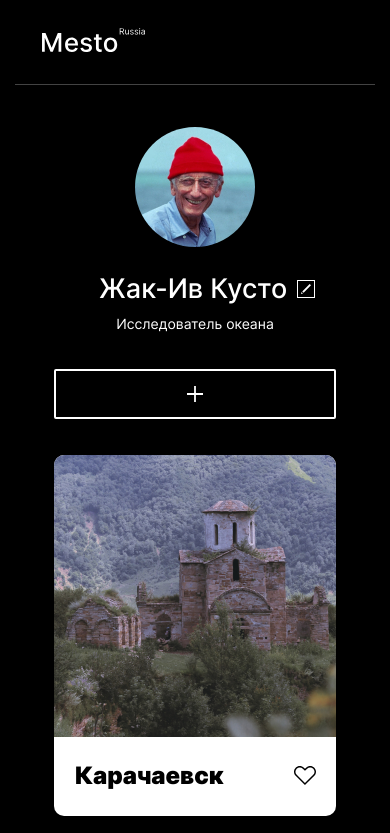
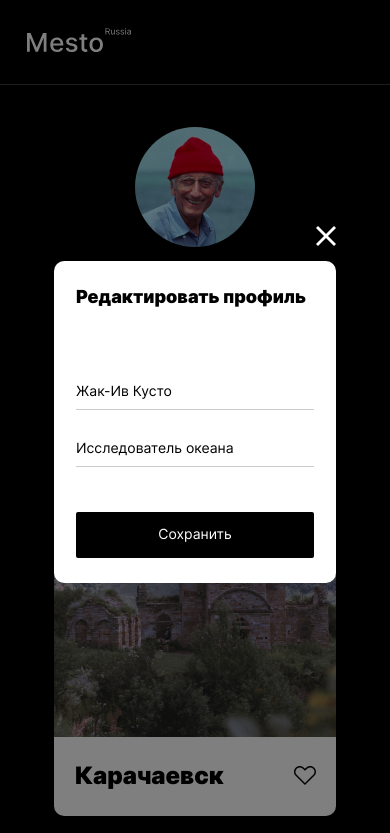
Before and after one commit to kirilliano/mesto-project, a plain HTML site: page index.html in a window 390 px wide. Shown: the top 833 px of the page. Drawn offline with Linux system fonts and the light colour scheme.

Commit message:
after_review

```diff
--- a/blocks/header/header.css
+++ b/blocks/header/header.css
@@ -1,9 +1,10 @@
 .header {
-    border-bottom: 1px solid rgba(84,84,84, .8);
+    border-bottom: 1px solid rgba(84,84,84, .7);
     line-height: 0;
     margin: 0 auto;
     padding-top: 45px;
-    width: calc(320px + 560 * ((100vw - 320px) / (1280 - 320)));
+    max-width: 880px;
+    width: 100%;
 }
 
   @media screen and (max-width: 767px) {
--- a/blocks/page/page.css
+++ b/blocks/page/page.css
@@ -11,3 +11,9 @@
     -moz-text-size-adjust: 100%;
     text-rendering: optimizeLegibility;
 }
+
+@media screen and (min-width: 768px) and (max-width: 1279px) {
+  .page {
+    width: 88.125%;
+  }
+}
--- a/blocks/popup/__close-button/popup__close-button.css
+++ b/blocks/popup/__close-button/popup__close-button.css
@@ -1,6 +1,7 @@
 .popup__close-button {
   background-image: url(../../../images/close_icon.svg);
   background-repeat: no-repeat;
+  background-size: contain;
   border: 0;
   height: 32px;
   position: absolute;
--- a/blocks/popup/__container/popup__container.css
+++ b/blocks/popup/__container/popup__container.css
@@ -1,16 +1,9 @@
 .popup__container {
-  background-color: white;
-  border-radius: 10px;
-  box-shadow: 0px 0px 25px rgba(0, 0, 0, 0.15);
-  color: black;
+  align-items: center;
+  display: flex;
+  height: 100%;
+  justify-content: center;
   margin: 0;
-  max-width: 430px;
-  position: relative;
   width: 100%;
+  padding: 0;
 }
-
-@media screen and (max-width: 767px) {
-  .popup__container {
-    max-width: 282px;
-  }
-}
--- a/blocks/popup/__fieldset/popup__fieldset.css
+++ b/blocks/popup/__fieldset/popup__fieldset.css
@@ -11,5 +11,6 @@
 @media screen and (max-width: 767px) {
   .popup__fieldset {
     max-width: 238px;
+    padding-bottom: 45px;
   }
 }
--- /dev/null
+++ b/blocks/popup/__form/popup__form.css
@@ -0,0 +1,16 @@
+.popup__form {
+  background-color: white;
+  border-radius: 10px;
+  box-shadow: 0px 0px 25px rgba(0, 0, 0, 0.15);
+  color: black;
+  margin: 0;
+  max-width: 430px;
+  position: relative;
+  width: 100%;
+}
+
+@media screen and (max-width: 767px) {
+  .popup__form {
+    max-width: 282px;
+  }
+}
--- a/blocks/popup/__input/popup__input.css
+++ b/blocks/popup/__input/popup__input.css
@@ -1,10 +1,9 @@
 .popup__input {
-    box-sizing: border-box;
   font-weight: 400;
   font-size: 14px;
   line-height: 1.21;
   margin: 0;
-    padding-bottom: 13px;
+  padding: 0 0 9px 0;
   border: 0;
   border-bottom: 1px solid rgba(0, 0, 0, 0.2);
 }
--- a/blocks/popup/popup.css
+++ b/blocks/popup/popup.css
@@ -1,11 +1,8 @@
 .popup {
-  align-items: center;
-  background-color: rgba(0, 0, 0, 0.5);
+  background-color: rgba(0, 0, 0, .5);
   display: none;
   height: 100%;
-  justify-content: center;
   left: 0;
-  margin: 0;
   position: fixed;
   top: 0;
   width: 100%;
--- a/index.html
+++ b/index.html
@@ -19,11 +19,11 @@
           <img class="profile__avatar" src="./images/avatar.jpg" alt="Аватар" />
           <div class="profile__name-info-container">
             <h1 class="profile__name">Жак-Ив Кусто</h1>
-            <button class="button profile__edit-button"></button>
+            <button aria-label="редактировать профиль" class="button profile__edit-button" type="button"></button>
             <p class="profile__info">Исследователь океана</p>
           </div>
         </div>
-        <button class="button profile__add-button"></button>
+        <button aria-label="добавить фото" class="button profile__add-button" type="button"></button>
       </section>
 
       <section class="elements">
@@ -31,55 +31,57 @@
           <img class="element__image" src="./images/Karachaevsk.jpg" alt="Храм в Карачаевске на фоне горы">
           <figcaption class="element__caption">
             <h3 class="element__title">Карачаевск</h3>
-            <button class="button element__button"></button>
+            <button aria-label="нравится" class="button element__button" type="button"></button>
           </figcaption>
         </figure>
         <figure class="element">
           <img class="element__image" src="./images/Elbrus.jpg" alt="Гора Эльбрус на закате">
           <figcaption class="element__caption">
             <h3 class="element__title">Гора Эльбрус</h3>
-            <button class="button element__button"></button>
+            <button aria-label="нравится" class="button element__button" type="button"></button>
           </figcaption>
         </figure>
         <figure class="element">
           <img class="element__image" src="./images/Dombai.jpg" alt="Домбайские горы в пасмурную погоду">
           <figcaption class="element__caption">
             <h3 class="element__title">Домбай</h3>
-            <button class="button element__button"></button>
+            <button aria-label="нравится" class="button element__button" type="button"></button>
           </figcaption>
         </figure>
         <figure class="element">
           <img class="element__image" src="./images/Elbrus.jpg" alt="Гора Эльбрус на закате">
           <figcaption class="element__caption">
             <h3 class="element__title">Гора Эльбрус</h3>
-            <button class="button element__button"></button>
+            <button aria-label="нравится" class="button element__button" type="button"></button>
           </figcaption>
         </figure>
         <figure class="element">
           <img class="element__image" src="./images/Dombai.jpg" alt="Домбайские горы в пасмурную погоду">
           <figcaption class="element__caption">
             <h3 class="element__title">Домбай</h3>
-            <button class="button element__button"></button>
+            <button aria-label="нравится" class="button element__button" type="button"></button>
           </figcaption>
         </figure>
         <figure class="element">
           <img class="element__image" src="./images/Karachaevsk.jpg" alt="Храм в Карачаевске на фоне горы">
           <figcaption class="element__caption">
             <h3 class="element__title">Карачаево-Черкесия</h3>
-            <button class="button element__button"></button>
+            <button aria-label="нравится" class="button element__button" type="button"></button>
           </figcaption>
         </figure>
       </section>
-      <div class="popup">
-      <form class="popup__container">
-        <button class="button popup__close-button"></button>
+      <div class="popup popup_opened">
+      <div class="popup__container">
+      <form class="popup__form" name="UserProfile">
+        <button aria-label="закрыть" class="button popup__close-button" type="button"></button>
         <h3 class="popup__title">Редактировать профиль</h3>
         <fieldset class="popup__fieldset">
-          <input type="text" name="UserName" class="popup__input" placeholder="Имя" value="Жак-Ив Кусто">
-          <input type="text" name="UserInfo" class="popup__input" placeholder="О себе" value="Исследователь океана">
+          <input id="username-field" type="text" name="UserName" class="popup__input" placeholder="Имя" value="Жак-Ив Кусто">
+          <input id="userinfo-field" type="text" name="UserInfo" class="popup__input" placeholder="О себе" value="Исследователь океана">
         </fieldset>
-        <button class="button popup__save-button">Сохранить</button>
+        <button aria-label="сохранить" class="button popup__save-button" type="button">Сохранить</button>
       </form>
+    </div>
       </div>
     </main>
     <footer>
--- a/pages/index.css
+++ b/pages/index.css
@@ -27,6 +27,7 @@
 
 @import url(../blocks/popup/popup.css);
 @import url(../blocks/popup/_opened/popup_opened.css);
+@import url(../blocks/popup/__form/popup__form.css);
 @import url(../blocks/popup/__close-button/popup__close-button.css);
 @import url(../blocks/popup/__container/popup__container.css);
 @import url(../blocks/popup/__title/popup__title.css);
```
Lines whose indentation alone changed are shown as unchanged.
